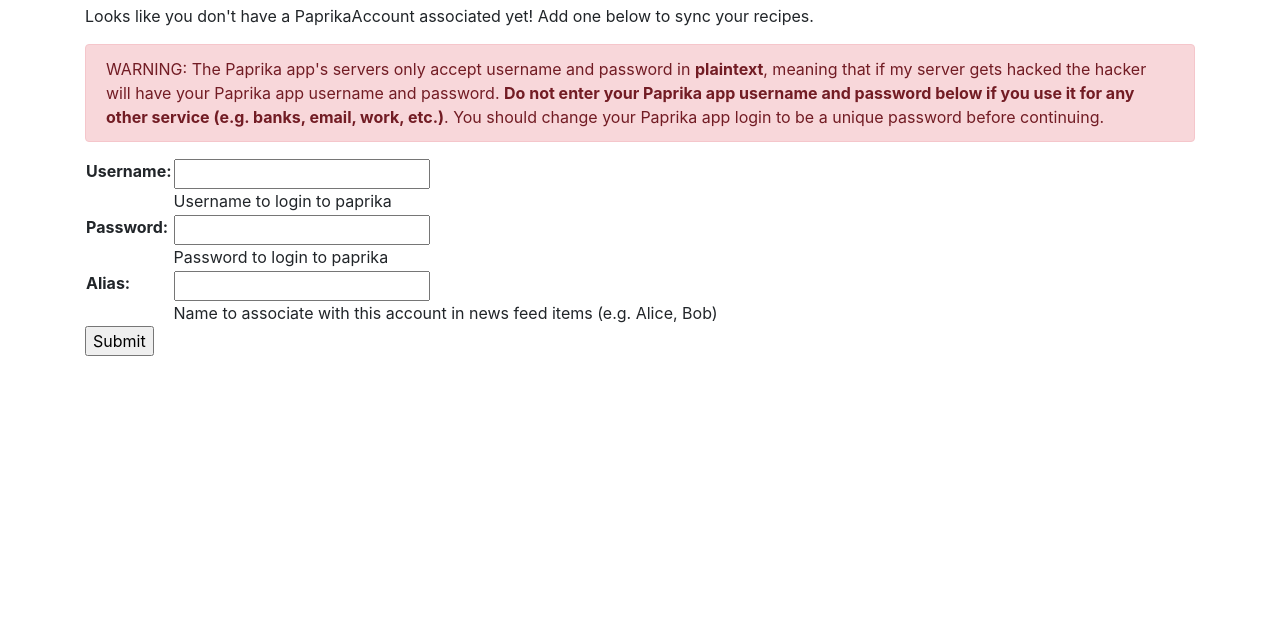
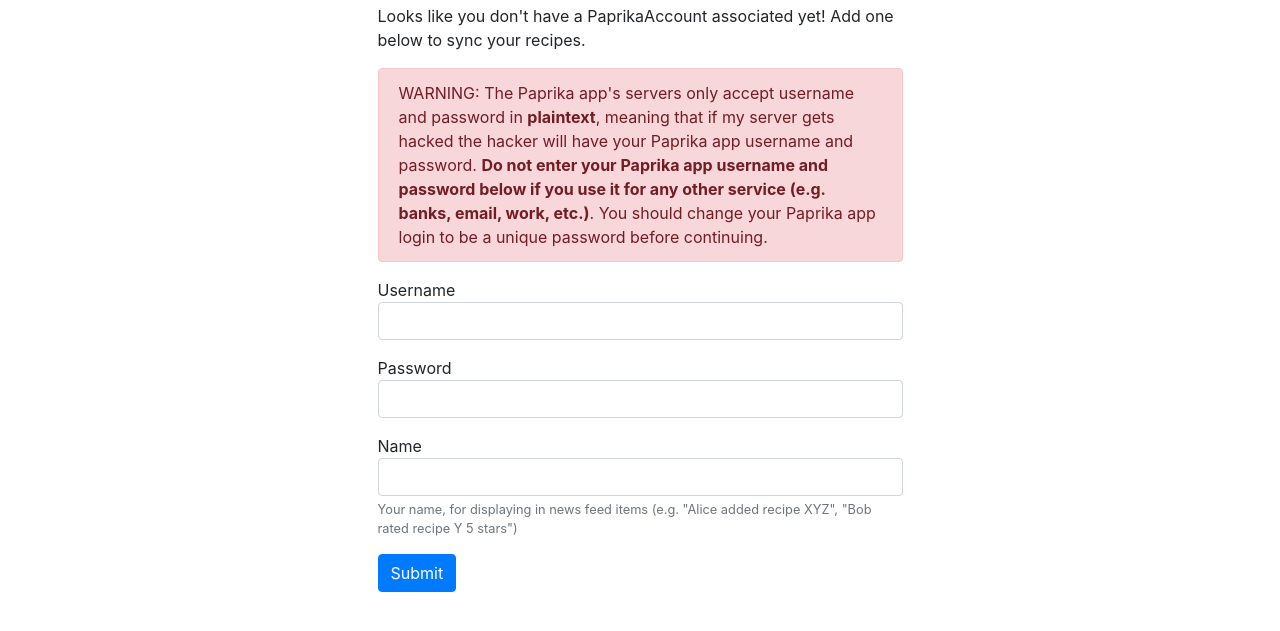
Before and after one commit to grschafer/paprika-sync, a Django app: page /add-paprika-account in a window 1280 px wide. Shown: the part 56-687 px from the top of the page. Run offline with Django 3.2, Linux system fonts and the light colour scheme; the visitor is signed in with stand-in values (Sample User, id 1); some libraries are stand-ins or nearby versions.

Commit message:
Style + simplify signup flow
- Remove username requirement (just use email)
- Style add-paprika-account form w/ bootstrap
- Improve alias label + helptext
- Allow insta-login after email confirm

```diff
--- a/config/settings/base.py
+++ b/config/settings/base.py
@@ -238,9 +238,13 @@ MANAGERS = ADMINS
 # ------------------------------------------------------------------------------
 ACCOUNT_ALLOW_REGISTRATION = env.bool('DJANGO_ACCOUNT_ALLOW_REGISTRATION', True)
 # https://django-allauth.readthedocs.io/en/latest/configuration.html
-ACCOUNT_AUTHENTICATION_METHOD = 'username'
+ACCOUNT_AUTHENTICATION_METHOD = 'email'
 # https://django-allauth.readthedocs.io/en/latest/configuration.html
 ACCOUNT_EMAIL_REQUIRED = True
+# https://django-allauth.readthedocs.io/en/latest/configuration.html
+ACCOUNT_USERNAME_REQUIRED = False
+# https://django-allauth.readthedocs.io/en/latest/configuration.html
+ACCOUNT_LOGIN_ON_EMAIL_CONFIRMATION = True
 # https://django-allauth.readthedocs.io/en/latest/configuration.html
 ACCOUNT_EMAIL_VERIFICATION = 'mandatory'
 # https://django-allauth.readthedocs.io/en/latest/configuration.html
--- a/paprika_sync/core/models.py
+++ b/paprika_sync/core/models.py
@@ -48,7 +48,7 @@ class PaprikaAccount(BaseModel):
     user = models.ForeignKey(get_user_model(), related_name='paprika_accounts', on_delete=models.CASCADE)
     username = models.CharField(max_length=150, unique=True, help_text='Username to login to paprika')
     password = models.CharField(max_length=128, help_text='Password to login to paprika')
-    alias = models.CharField(max_length=150, unique=True, help_text='Name to associate with this account in news feed items (e.g. Alice, Bob)')
+    alias = models.CharField(max_length=150, unique=True, verbose_name="Name", help_text='Your name, for displaying in news feed items (e.g. "Alice added recipe XYZ", "Bob rated recipe Y 5 stars")')
 
     import_sync_status = FSMField(choices=IMPORT_SYNC_STATUS_CHOICES, default=NEW_ACCOUNT, protected=True, help_text='Status of importing/syncing recipes')
     last_synced = models.DateTimeField(null=True, help_text='When this account was last synced with the API')
--- a/paprika_sync/templates/core/paprikaaccount_form.html
+++ b/paprika_sync/templates/core/paprikaaccount_form.html
@@ -3,6 +3,8 @@
 {% block title %}Add Paprika Account{% endblock %}
 
 {% block content %}
+
+<div class="col-md-6 offset-md-3">
 
     {% if not user.paprika_accounts.exists %}
         <p>Looks like you don't have a PaprikaAccount associated yet! Add one below to sync your recipes.</p>
@@ -12,9 +14,24 @@
 
     <form id="add-paprika-account-form" method="post">
         {% csrf_token %}
-    <table>
-        {{ form.as_table }}
-    </table>
-    <input type="submit">
+        {{ form.non_field_errors }}
+        <div class="form-group">
+            {{ form.username.errors }}
+            {{ form.username.label }}
+            <input type="text" name="{{ form.username.html_name }}" class="form-control" maxlength="{{ form.username.max_length }}" required id="{{ form.username.id_for_label }}">
+        </div>
+        <div class="form-group">
+            {{ form.password.errors }}
+            {{ form.password.label }}
+            <input type="text" name="{{ form.password.html_name }}" class="form-control" maxlength="{{ form.password.max_length }}" required id="{{ form.password.id_for_label }}">
+        </div>
+        <div class="form-group">
+            {{ form.alias.errors }}
+            {{ form.alias.label }}
+            <input type="text" name="{{ form.alias.html_name }}" class="form-control" maxlength="{{ form.alias.max_length }}" required id="{{ form.alias.id_for_label }}" aria-describedby="aliasHelpBlock">
+            <small id="aliasHelpBlock" class="form-text text-muted">{{ form.alias.help_text }}</small>
+        </div>
+        <button type="submit" class="btn btn-primary">Submit</button>
     </form>
+</div>
 {% endblock content %}
```
Also changed, not shown: paprika_sync/templates/core/newsitem_list.html (+8 -8 lines), paprika_sync/core/migrations/0016_auto_20190707_2103.py (added), 1 other file. Lines whose indentation alone changed are shown as unchanged.
